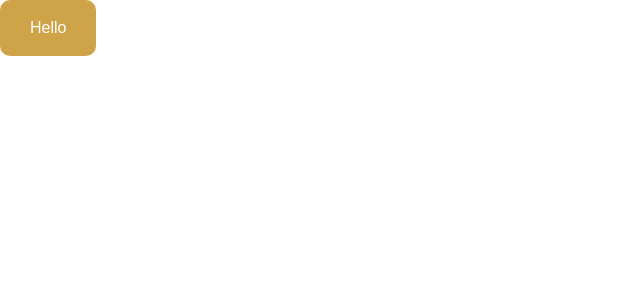
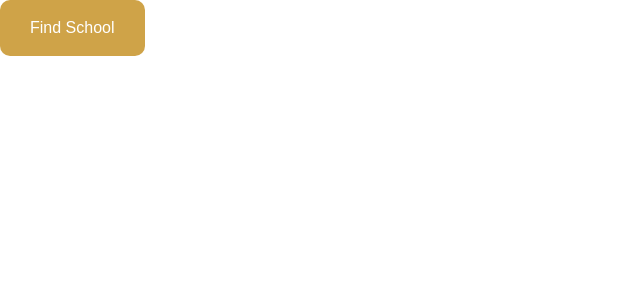
Before and after one commit to CDiala/school-finder, a React (Create React App) app in the folder client/: page / in a window 1280 px wide. Shown: the top 300 px of the page, without its empty margins (0-640 px from the left). Built offline with nearby package versions, Linux system fonts and the light colour scheme.

Commit message:
Implemented dynamic width styling.

```diff
--- a/client/src/App.js
+++ b/client/src/App.js
@@ -14,7 +14,7 @@ function App() {
   return (
     <Router>
       {/* <StyledNumber number={objCarousel[1]} note={"hi there"} /> */}
-      <Button text={"Hello"} />
+      <Button text={"Find School"} width={"268"} />
     </Router>
   );
 }
--- a/client/src/components/shared/Button/Button.js
+++ b/client/src/components/shared/Button/Button.js
@@ -1,7 +1,11 @@
 import "./Button.css";
 
-const Button = ({ text }) => {
-  return <button className="btn btn-small btn-large">{text}</button>;
+const Button = ({ text, width }) => {
+  return (
+    <button className="btn" style={{ maxWidth: `${width}px` }}>
+      {text}
+    </button>
+  );
 };
 
 export default Button;
```
